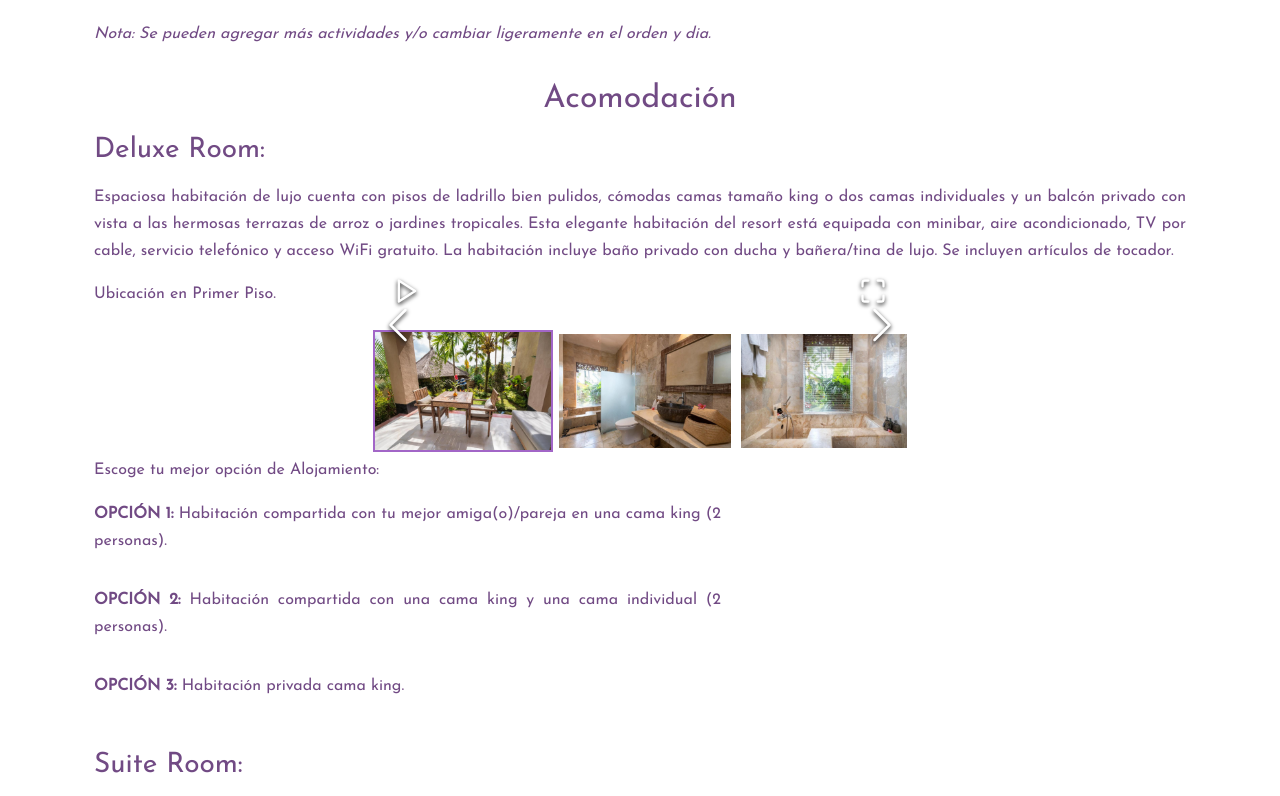
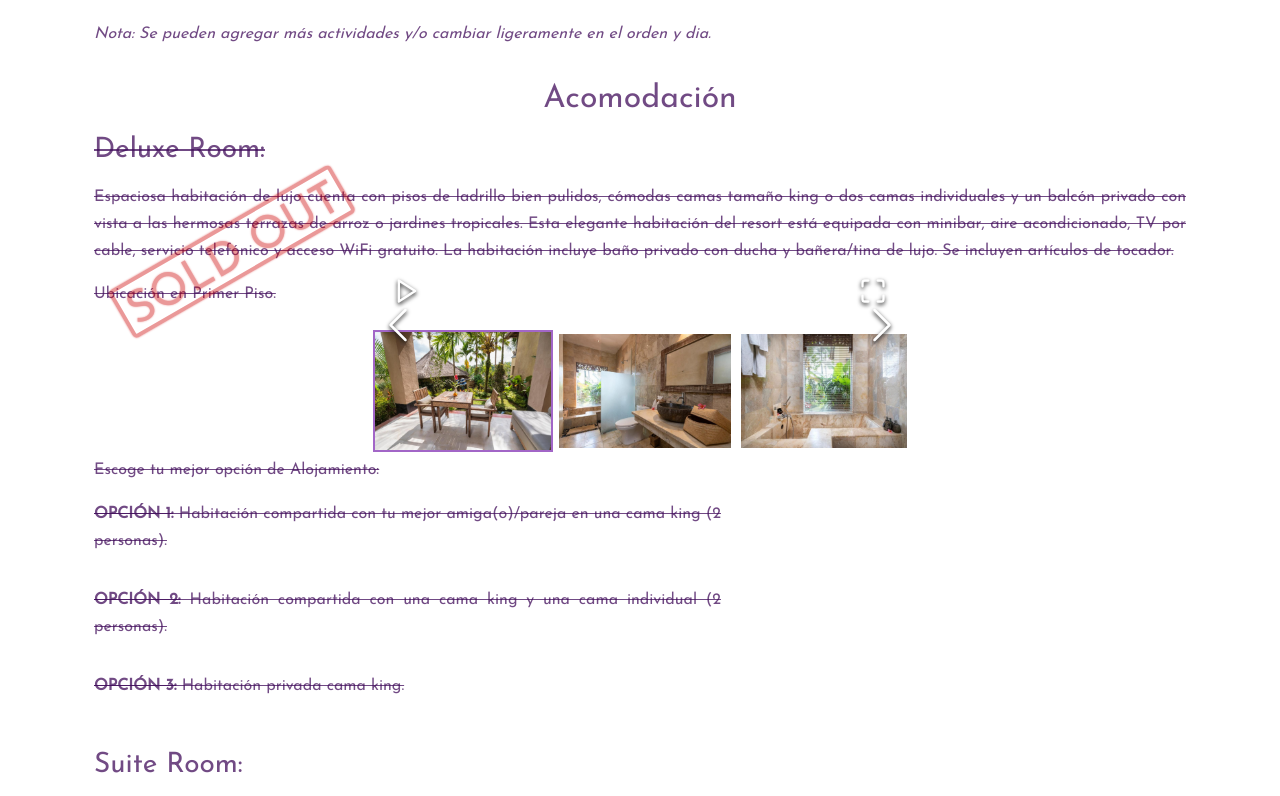
Before and after one commit to dusanzahoransky/liz-yoga-web-react, a React (Create React App) app: page /retreat-bali-sept-24 in a window 1280 px wide. Shown: the part 2664-3460 px from the top of the page. Built offline with nearby package versions, Linux system fonts and the light colour scheme.

Commit message:
content update

```diff
--- a/src/App.css
+++ b/src/App.css
@@ -9,6 +9,43 @@ body {
     -moz-osx-font-smoothing: grayscale;
 }
 
+.sold-out-text{
+    text-decoration: line-through;
+}
+
+.sold-out-stamp-parent{
+    position: relative;
+}
+
+.sold-out-stamp:after{
+    content:"SOLD OUT";
+    position:absolute;
+    top:90px;
+    left:10px;
+    z-index:1;
+    -webkit-transform: rotate(-30deg); /* Safari */
+    -moz-transform: rotate(-30deg); /* Firefox */
+    -ms-transform: rotate(-30deg); /* IE */
+    -o-transform: rotate(-30deg); /* Opera */
+    transform: rotate(-30deg);
+    font-size:45px;
+    color:#c00;
+    /*background:#fff;*/
+    border:solid 4px #c00;
+    padding:5px;
+    padding-top:15px;
+    border-radius:5px;
+    /*zoom:1;*/
+    filter:alpha(opacity=20);
+    opacity:0.4;
+    -webkit-text-shadow: 0 0 2px #c00;
+    text-shadow: 0 0 2px #c00;
+    box-shadow: 0 0 2px #c00;
+}
+
+.limited{
+    font-weight: 900;
+}
 
 
 .youtube-shorts-embed {
--- a/src/components/GroupsInPerson.js
+++ b/src/components/GroupsInPerson.js
@@ -12,6 +12,7 @@ import inPerson5Thumbnail from '../images/groups-in-person-thumbnail/card-groups
 import inPerson6Thumbnail from '../images/groups-in-person-thumbnail/card-groups-in-person-6.jpg';
 import groupClassLocation from '../images/groups-in-person/group-class-location.png';
 import groupClassLocationCentenial from '../images/groups-in-person/group-class-location-centenial.jpg';
+import groupClassLocationMoorePark from '../images/groups-in-person/class-location-moore-park.jpg';
 
 import Footer from "./Footer";
 import ContactForm from "./ContactForm";
@@ -80,33 +81,42 @@ function GroupsInPerson() {
                                      alt="map location Coogee beach" height="auto" src={groupClassLocation}></img>
                             </a>
                         </div>
-                        <p>Hora: 6:00 am</p>
+                        <p>Hora: 6:00 am, 8:00 am</p>
                         <p>Lugar: Coogee Beach.</p>
 
                         <p className="text-justify">Sitio de encuentro: Dolphins Point. Llegas a Coogee Pavilion y
                             caminas unos 200 metros hacia
-                            arriba de la colina. (haz click el mapa para que te muestre el lugar exacto de encuentro).</p>
+                            arriba de la colina. (haz click el mapa para que te muestre el lugar exacto de
+                            encuentro).</p>
                         <p>Si en algún caso cambiamos la locación, será justo a unos pocos metros de este lugar, sigues
                             caminando hacia la izquierda y nos encontrarás.</p>
 
 
                         <h3>Yoga al Atardecer - Jueves</h3>
+                        {/*<div>*/}
+                        {/*    <a href="https://maps.app.goo.gl/dopSo8z1UccoRMM77" target='_blank' rel="noreferrer">*/}
+                        {/*        <img className="classLocationMap"*/}
+                        {/*             alt="Moore Park" height="auto" src={groupClassLocationMoorePark}></img>*/}
+                        {/*    </a>*/}
+                        {/*</div>*/}
                         <div>
-                            <a href="https://maps.app.goo.gl/byHTRJyPuXS2oanf8" target='_blank' rel="noreferrer">
+                            <a href="https://maps.app.goo.gl/nNqTMuVW8QgsgqVe6" target='_blank' rel="noreferrer">
                                 <img className="classLocationMap"
-                                     alt="Centenial Park beach" height="auto" src={groupClassLocationCentenial}></img>
+                                     alt="map location Coogee beach" height="auto" src={groupClassLocation}></img>
                             </a>
                         </div>
-                        <p>Hora: 6:50 pm</p>
-                        <p>Lugar: Centennial Park en la entrada Randwick Gates - Entrada donde esta el Tafe.
-                            (haz click el mapa para que te muestre el lugar exacto de encuentro). </p>
-
+                        <p>Hora: 7:00 pm</p>
+                        {/*<p>Lugar: Moore park - Kippax lake*/}
+                        {/*    (haz click el mapa para que te muestre el lugar exacto de encuentro). </p>*/}
+                        <p>Lugar: Coogee Beach.</p>
 
                         <h3>Valor</h3>
                         <p>$23 AUD.</p>
-                        <p className="text-justify">Realiza la transferencia de la clase al número celular 0413147237 para
+                        <p className="text-justify">Realiza la transferencia de la clase al número celular 0413147237
+                            para
                             separar tu espacio, se reciben
-                            confirmaciones y pago para la clase entre semana al atardecer hasta el Miercoles 6 pm y la clase de la playa hasta el viernes a las 2 pm.</p>
+                            confirmaciones y pago para la clase entre semana al atardecer hasta el Miercoles 6 pm y la
+                            clase de la playa hasta el viernes a las 2 pm.</p>
                         <PreparationItems preparationItems={[
                             'Ser puntuales es muy importante, la clase inicia a la hora programada, asi que, te recomiendo puntualidad para que no te pierdas ninguna parte de la clase.',
                             'Luego de confirmada tu asistencia no se hace devolución del dinero.',
--- a/src/components/RetreatBaliSept2024.js
+++ b/src/components/RetreatBaliSept2024.js
@@ -318,8 +318,10 @@ function RetreatBaliSept2024() {
                     </div>
 
                     <h2 className="text-center text-justify">Acomodación</h2>
-                    <h3>Deluxe Room:</h3>
-                    <p>
+                    <div className="sold-out-stamp-parent">
+                        <div className="sold-out-stamp sold-out-text"><h3>Deluxe Room:</h3></div>
+                    </div>
+                    <p className="sold-out-text">
                         Espaciosa habitación de lujo cuenta con pisos de ladrillo bien pulidos, cómodas camas
                         tamaño
                         king o
@@ -334,7 +336,7 @@ function RetreatBaliSept2024() {
                         ducha
                         y bañera/tina de lujo. Se incluyen artículos de tocador.
                     </p>
-                    <p>Ubicación en Primer Piso.</p>
+                    <p  className="sold-out-text">Ubicación en Primer Piso.</p>
 
                     <div className="row">
                         <div className="col-md-3"/>
@@ -349,20 +351,20 @@ function RetreatBaliSept2024() {
                         <div className="col-md-3"/>
                     </div>
 
-                    <p>Escoge tu mejor opción de Alojamiento:</p>
+                    <p  className="sold-out-text">Escoge tu mejor opción de Alojamiento:</p>
 
-                    <div className="row">
+                    <div className="row sold-out-text">
                         <div className="col-lg-7">
-                            <p><span className="fw-bolder">OPCIÓN 1:</span> Habitación compartida con tu mejor amiga(o)/pareja
+                            <p><s><span className="fw-bolder">OPCIÓN 1:</span></s> Habitación compartida con tu mejor amiga(o)/pareja
                                 en una cama king (2 personas).</p>
                         </div>
                         <div className="col-lg-5">
                             {isPrivate() ? "Valor Total del Retiro Por Persona $1,890 AUD" : ""}
                         </div>
                     </div>
-                    <div className="row space-before">
+                    <div className="row space-before sold-out-text">
                         <div className="col-lg-7">
-                            <p><span className="fw-bolder">OPCIÓN 2:</span> Habitación compartida con una cama king y
+                            <p><s><span className="fw-bolder">OPCIÓN 2:</span></s> Habitación compartida con una cama king y
                                 una
                                 cama
                                 individual (2 personas).</p>
@@ -371,9 +373,9 @@ function RetreatBaliSept2024() {
                             {isPrivate() ? "Valor Total del Retiro Por Persona $2,090 AUD" : ""}
                         </div>
                     </div>
-                    <div className="row space-before">
+                    <div className="row space-before sold-out-text">
                         <div className="col-lg-7">
-                            <p><span className="fw-bolder">OPCIÓN 3:</span> Habitación privada cama king.</p>
+                            <p><s><span className="fw-bolder">OPCIÓN 3:</span></s> Habitación privada cama king.</p>
                         </div>
                         <div className="col-lg-5">
                             {isPrivate() ? "Valor Total del Retiro $2,690 AUD" : ""}
@@ -435,7 +437,7 @@ function RetreatBaliSept2024() {
                     </div>
 
 
-                    <h3 className="double-space-before">Pool Villa:</h3>
+                    <h3 className="double-space-before">Pool Villa: <span className="limited">(Sólo queda una)</span></h3>
                     <p>
                         Nuestra Villa ofrece 167 metros cuadrados de lujosa sala de estar, equipada con
                         una cama
--- a/src/components/WomenDay.js
+++ b/src/components/WomenDay.js
@@ -119,7 +119,7 @@ function WomenDay() {
 
                         </ul>
                         <h3>Lugar</h3>
-                        <p>Centennial Park - Sydney.</p>
+                        <p>Coogee Beach, Goldstein Reserve - Sydney.</p>
                         <h3>Fecha y Hora</h3>
                         <p>Domingo 10 de Marzo, 8:30 AM a 12:30 PM.</p>
                         {getPriceSection()}
```
Also changed, not shown: src/images/groups-in-person/class-location-moore-park.jpg (added).
